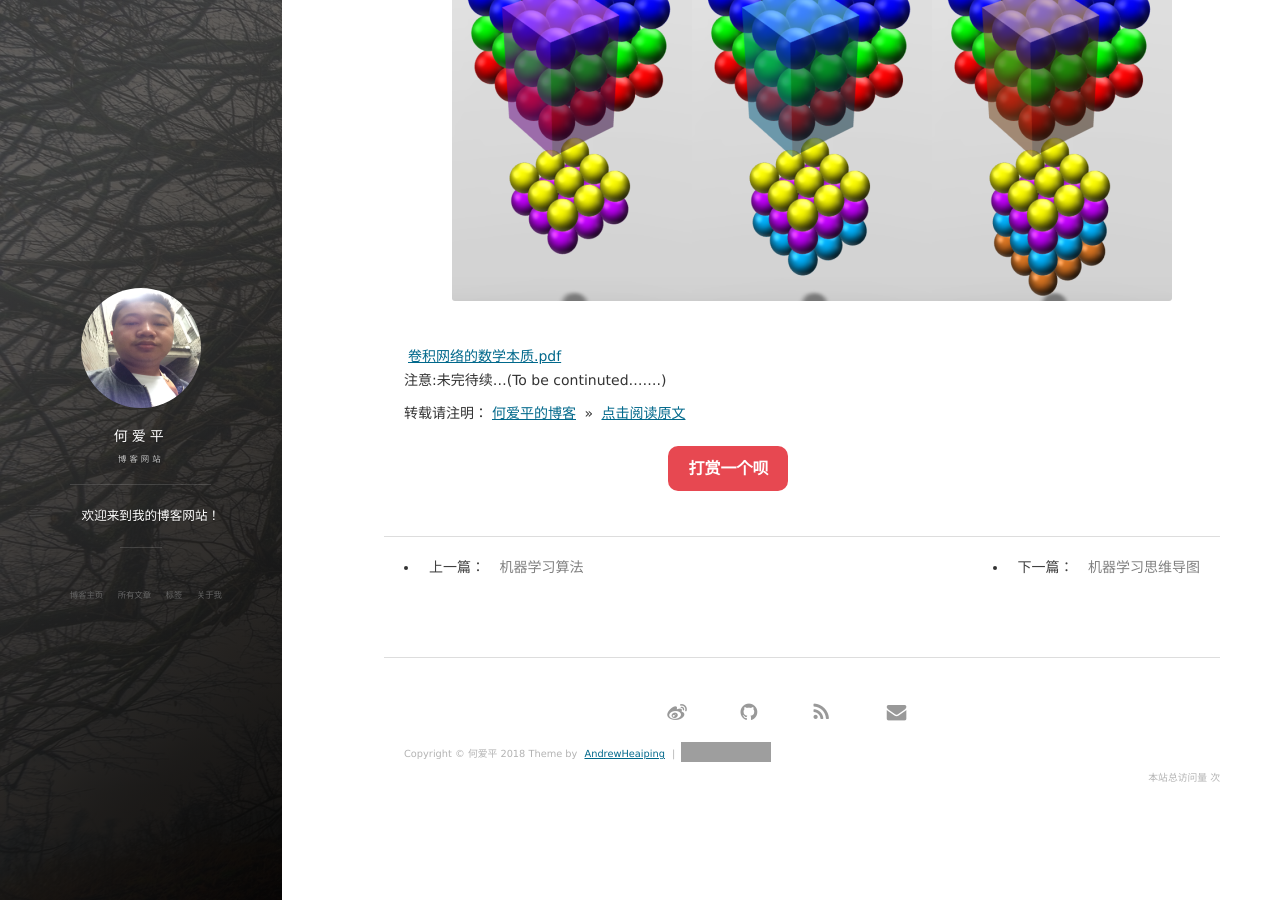
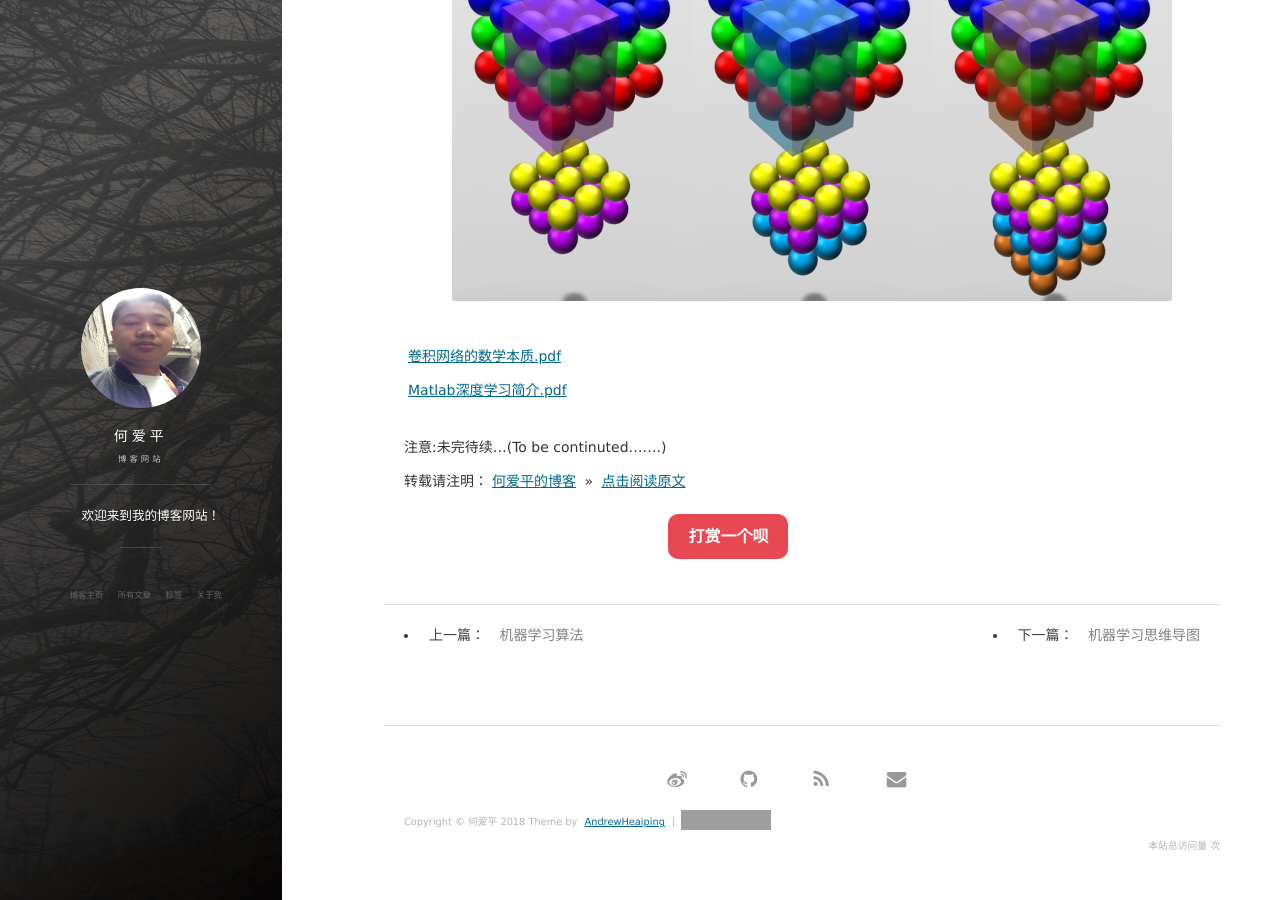
Before and after one commit to AndrewHeaiping/AndrewHeaiping.github.io., a Jekyll site: the page built from _posts/2018-09-04-CNN.md, in a window 1280 px wide and 900 px high, scrolled down 4608 px. Built offline with Jekyll 4.4.1, drawn with Linux system fonts in a browser that asks for light colours; nearby versions of some CDN libraries; comment, search, counter and statistics services are not loaded; grey boxes are pictures that could not be loaded.

Commit message:
Downloads refresh

```diff
--- a/_posts/2018-09-04-CNN.md
+++ b/_posts/2018-09-04-CNN.md
@@ -133,6 +133,9 @@ Map可以探测边缘、棱角、模糊、突出等概念。filter内的权重
 <br>
 
 [卷积网络的数学本质.pdf](https://github.com/AndrewHeaiping/DownloadFiles/blob/master/%E5%8D%B7%E7%A7%AF%E7%A5%9E%E7%BB%8F%E7%BD%91%E7%BB%9C%E7%9A%84%E6%95%B0%E5%AD%A6%E6%9C%AC%E8%B4%A8.pdf)
+
+[Matlab深度学习简介.pdf](https://raw.githubusercontent.com/AndrewHeaiping/DownloadFiles/master/Matlab%E6%B7%B1%E5%BA%A6%E5%AD%A6%E4%B9%A0%E7%AE%80%E4%BB%8B.pdf)
+
 <br>
 注意:未完待续...(To be continuted.......)
 
```
